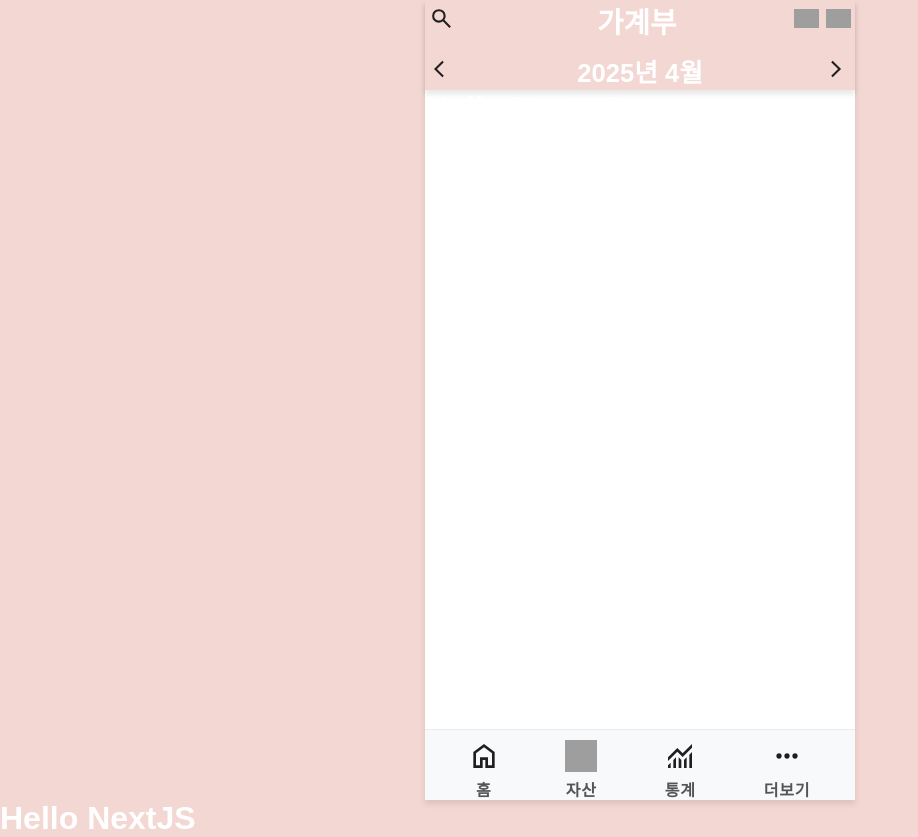
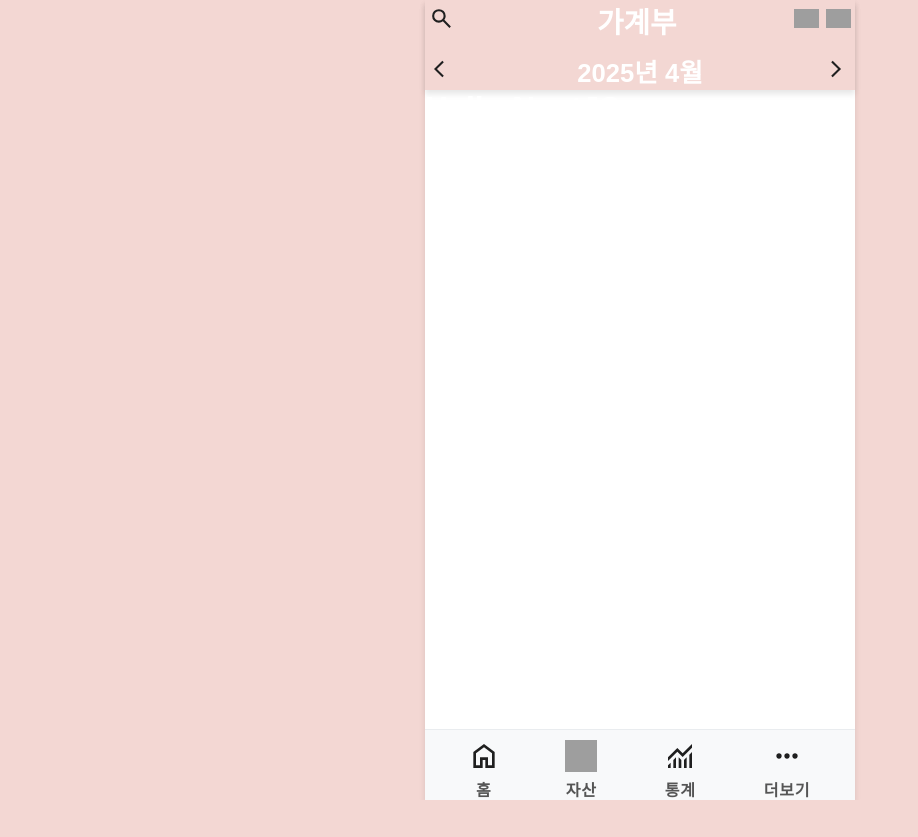
Before and after one commit to KH-Mini-Project-3Team/Account-Book, a Next.js app: page / in a window 1280 px wide. Shown: the whole page, without its empty margins (0-918 px from the left). After the commit the page ends 800 px from the top, so only its background shows below. Built offline with nearby package versions, Linux system fonts and the light colour scheme; grey boxes are pictures that could not be loaded; a web font is replaced by a local one.

Commit message:
병합후새로운브랜치

```diff
--- a/app/layout.jsx
+++ b/app/layout.jsx
@@ -18,13 +18,12 @@ export default function RootLayout({ children }) {
         <DataProvider>
           <div className={styles.container}>
             <Header />
-            <main className={styles.mainContent}>{children}</main>
+            <main>{children}</main>
             <nav className={styles.navigation}>
               <Navigation />
             </nav>
           </div>
 
-          {children}
         </DataProvider>
       </body>
     </html>
```
Also changed, not shown: 1 other file (tests, documents, lock files or other folders).
